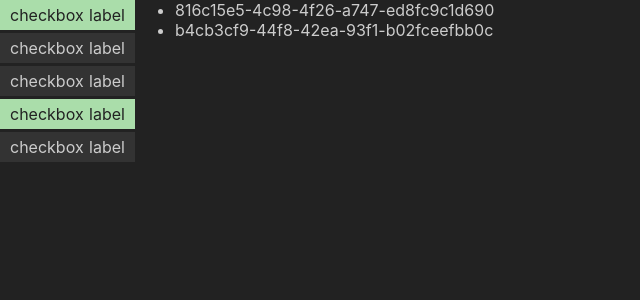
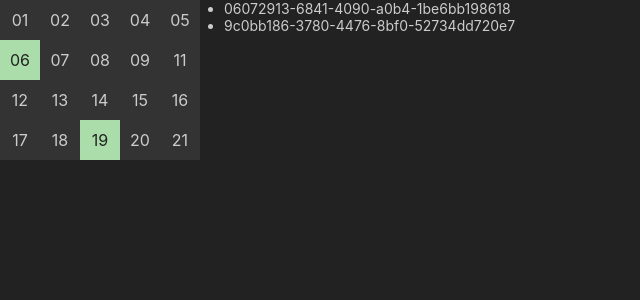
Before and after one commit to OziOcb/multiple-checkboxes-with-vue-and-v-model, a Nuxt app: page / in a window 1280 px wide. Shown: the top 300 px of the page, without its empty margins (0-640 px from the left). Built offline with nearby package versions, Linux system fonts and the light colour scheme.

Commit message:
Make it look nicer 3

```diff
--- a/components/Checkbox.vue
+++ b/components/Checkbox.vue
@@ -61,21 +61,22 @@ export default {
 <style scoped>
 .checkbox {
   position: relative;
-  display: flex;
-  justify-content: center;
-  align-items: center;
+  width: 40px;
+  height: 40px;
   cursor: pointer;
 }
 
 label {
+  display: flex;
+  justify-content: center;
+  align-items: center;
+  width: 100%;
+  height: 100%;
   background-color: #333;
   cursor: pointer;
-  padding: 5px 10px;
 }
 
 input {
-  position: absolute;
-  left: 8px;
   display: none;
 }
 
--- a/components/Wrapper.vue
+++ b/components/Wrapper.vue
@@ -1,7 +1,7 @@
 <template>
   <div class="wrapper">
-    <Checkbox v-model="checkedItems" :value="item.id" @change="onChange">
-      checkbox label
+    <Checkbox v-model="checkedItems" :value="itemProps.id" @change="onChange">
+      {{ itemProps.label }}
     </Checkbox>
   </div>
 </template>
@@ -22,7 +22,7 @@ export default {
       type: Array,
       required: true
     },
-    item: {
+    itemProps: {
       type: Object,
       required: true
     }
@@ -55,6 +55,7 @@ export default {
 
 <style>
 .wrapper {
-  margin-bottom: 3px;
+  background-color: #444;
+  display: inline-block;
 }
 </style>
--- a/pages/index.vue
+++ b/pages/index.vue
@@ -1,10 +1,10 @@
 <template>
   <div style="display: flex">
-    <div>
+    <div class="itemsBox">
       <Wrapper
         v-for="item in checkOptions"
         :key="item.id"
-        :item="item"
+        :item-props="item"
         v-model="myCheckBoxModel"
       >
         {{ item.label }}
@@ -29,17 +29,43 @@ export default {
 
   data: () => ({
     myCheckBoxModel: [
-      "816c15e5-4c98-4f26-a747-ed8fc9c1d690",
-      "b4cb3cf9-44f8-42ea-93f1-b02fceefbb0c"
+      "06072913-6841-4090-a0b4-1be6bb198618",
+      "9c0bb186-3780-4476-8bf0-52734dd720e7"
     ],
 
     checkOptions: [
-      { id: "816c15e5-4c98-4f26-a747-ed8fc9c1d690", label: "Option 01" },
-      { id: "f112cc23-32d3-4b48-b112-52bbc2878a3b", label: "Option 02" },
-      { id: "d2193120-928a-48c9-b17d-ddc2b7bdb47f", label: "Option 03" },
-      { id: "b4cb3cf9-44f8-42ea-93f1-b02fceefbb0c", label: "Option 04" },
-      { id: "4879e8c2-eb00-4c5c-bc63-7c4a1963e145", label: "Option 05" }
+      { id: "9006f2bd-5fed-489d-8d13-e143a0305366", label: "01" },
+      { id: "66ec44f5-5cb8-4de8-a570-9eae5df0ecb3", label: "02" },
+      { id: "da58d07e-b1b6-4b51-b943-b4dd75b7ee1d", label: "03" },
+      { id: "0a093feb-ea3f-4146-a21d-f36baa9b5b0c", label: "04" },
+      { id: "6ff27d55-1fb6-40b0-a8ab-ffff7712021a", label: "05" },
+      { id: "06072913-6841-4090-a0b4-1be6bb198618", label: "06" },
+      { id: "a9ef84cd-d51c-49b8-9c2c-f3895c763725", label: "07" },
+      { id: "e9a68830-8f49-439d-b288-d59d6d97bee4", label: "08" },
+      { id: "7cd3c25e-e2a4-4d27-bce4-3d8978ff2915", label: "09" },
+      { id: "ada20f28-b376-4181-9a2c-cb7410e6c36f", label: "11" },
+      { id: "da0514b6-7006-41af-b171-4b5d14b14f1e", label: "12" },
+      { id: "e7d6610e-e657-408a-b46e-f2b198f9b508", label: "13" },
+      { id: "ff504237-f98b-41c9-938d-ab45c20c3b9c", label: "14" },
+      { id: "3991c3c5-c747-44c8-8a95-fa9553c2d384", label: "15" },
+      { id: "a17d6d3d-129f-4b48-8900-5b338d52ef27", label: "16" },
+      { id: "b7db0d04-8dfa-4006-9d27-94feace17947", label: "17" },
+      { id: "6c3bf48e-f0dc-4b64-8e6f-c9db8bb6aa38", label: "18" },
+      { id: "9c0bb186-3780-4476-8bf0-52734dd720e7", label: "19" },
+      { id: "ab851ff9-308d-4b1f-b40c-485db01df63e", label: "20" },
+      { id: "742975e8-a79d-4921-a251-3a3cb591abed", label: "21" }
     ]
   })
 };
 </script>
+
+<style>
+.itemsBox {
+  width: 200px;
+}
+
+ul {
+  font-size: 14px;
+  padding-left: 24px;
+}
+</style>
```
